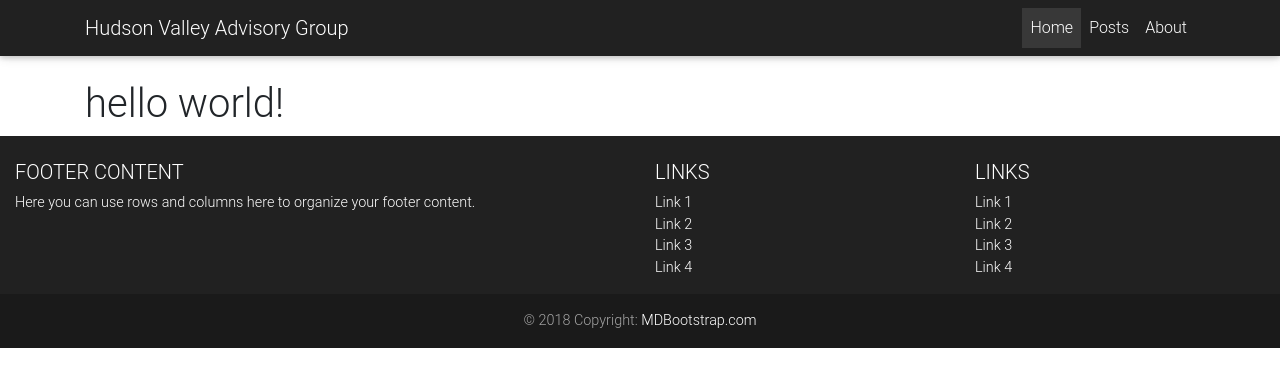
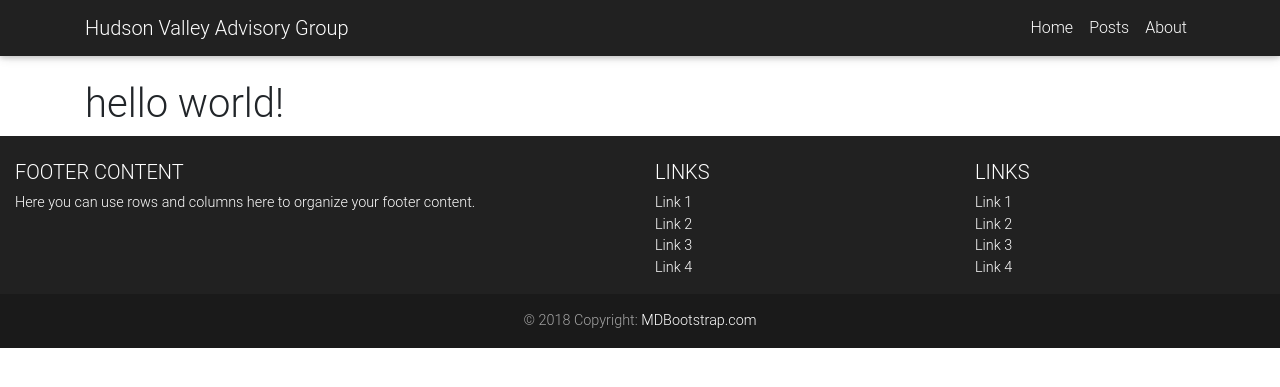
Before and after one commit to hvag/hvag-blog, a Jekyll site: the page built from index.html, in a window 1280 px wide. Shown: the top 387 px of the page. Built offline with Jekyll 4.4.1, drawn with Linux system fonts in a browser that asks for light colours; nearby versions of some CDN libraries.

Commit message:
Navbar - Updates

```diff
--- a/_includes/header.html
+++ b/_includes/header.html
@@ -17,7 +17,7 @@
 
         <!-- Links -->
         <ul class="navbar-nav ml-auto">
-            <li class="nav-item active">
+            <li class="nav-item">
                 <a class="nav-link" href="{{ site.baseurl }}">Home</a>
             </li>
 
```
